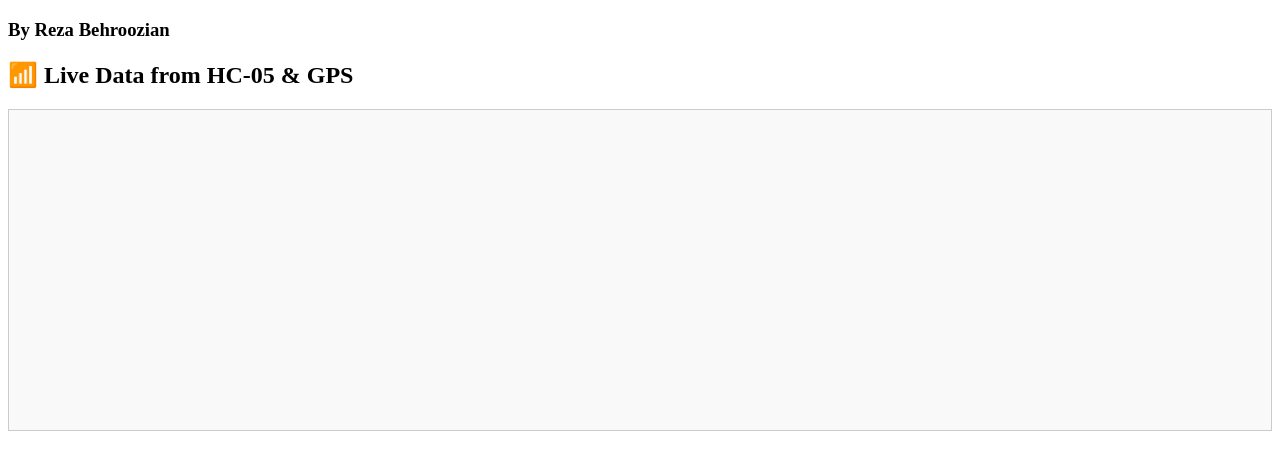
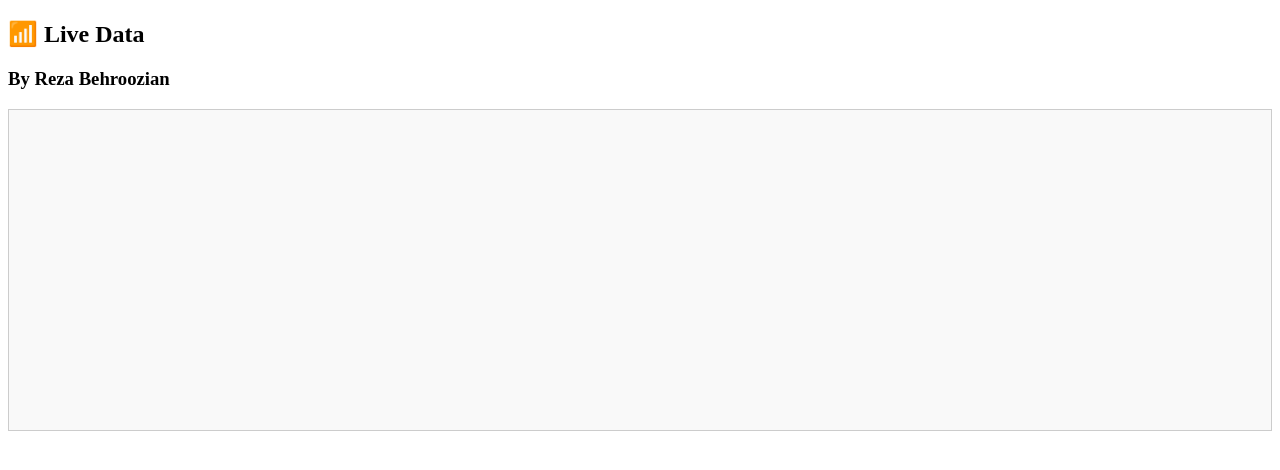
Before and after one commit to RezaBeep/SMART_V2_SERVER, a website: page public/index.html in a window 1280 px wide. Drawn offline with nearby package versions, Linux system fonts and the light colour scheme; no server answers.

Commit message:
added my name to html

```diff
--- a/public/index.html
+++ b/public/index.html
@@ -4,7 +4,7 @@
     <meta charset="UTF-8" />
     <meta name="viewport" content="width=device-width, initial-scale=1.0" />
     <title>Live Data</title>
-    <h3>By Reza Behroozian</h3>
+
     <script src="https://cdn.socket.io/4.3.2/socket.io.min.js"></script>
     <style>
       #log {
@@ -35,7 +35,8 @@
     </style>
   </head>
   <body>
-    <h2>📶 Live Data from HC-05 & GPS</h2>
+    <h2>📶 Live Data</h2>
+    <h3>By Reza Behroozian</h3>
     <div id="log"></div>
 
     <script>
```
